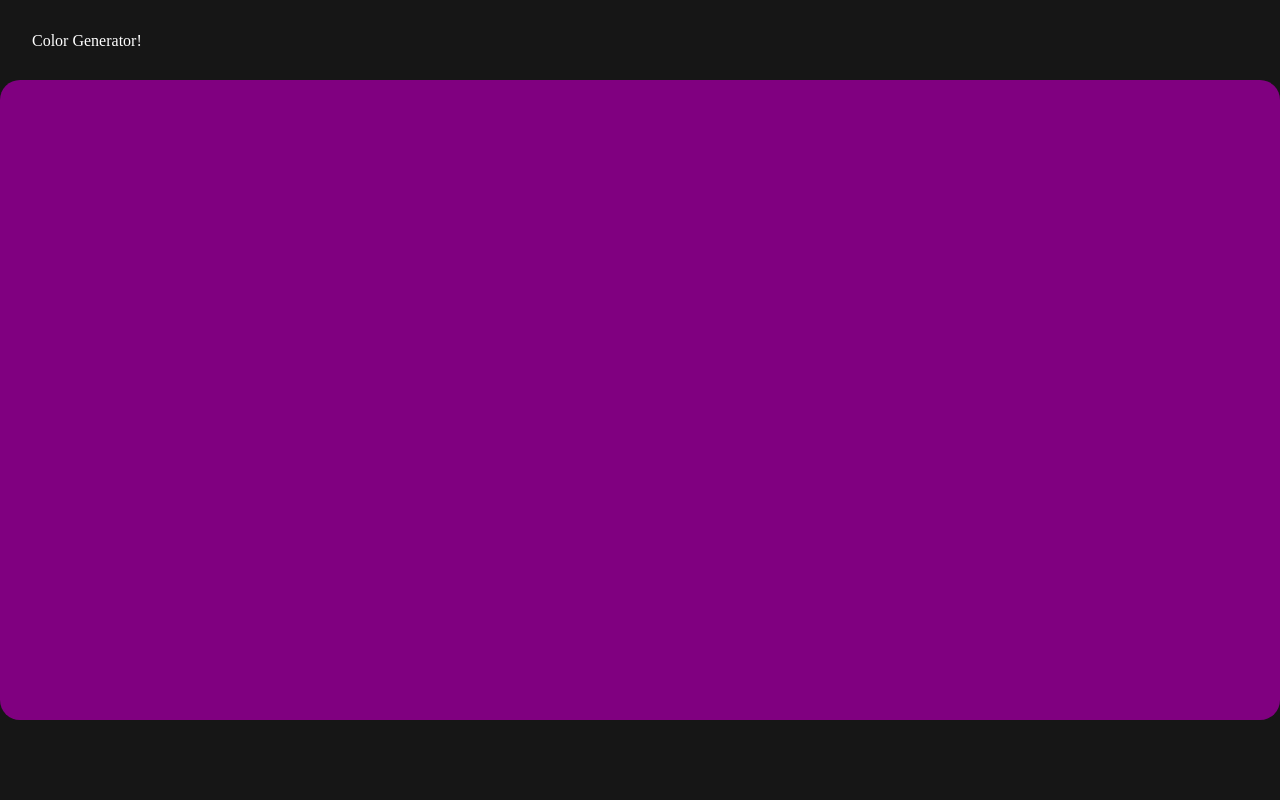
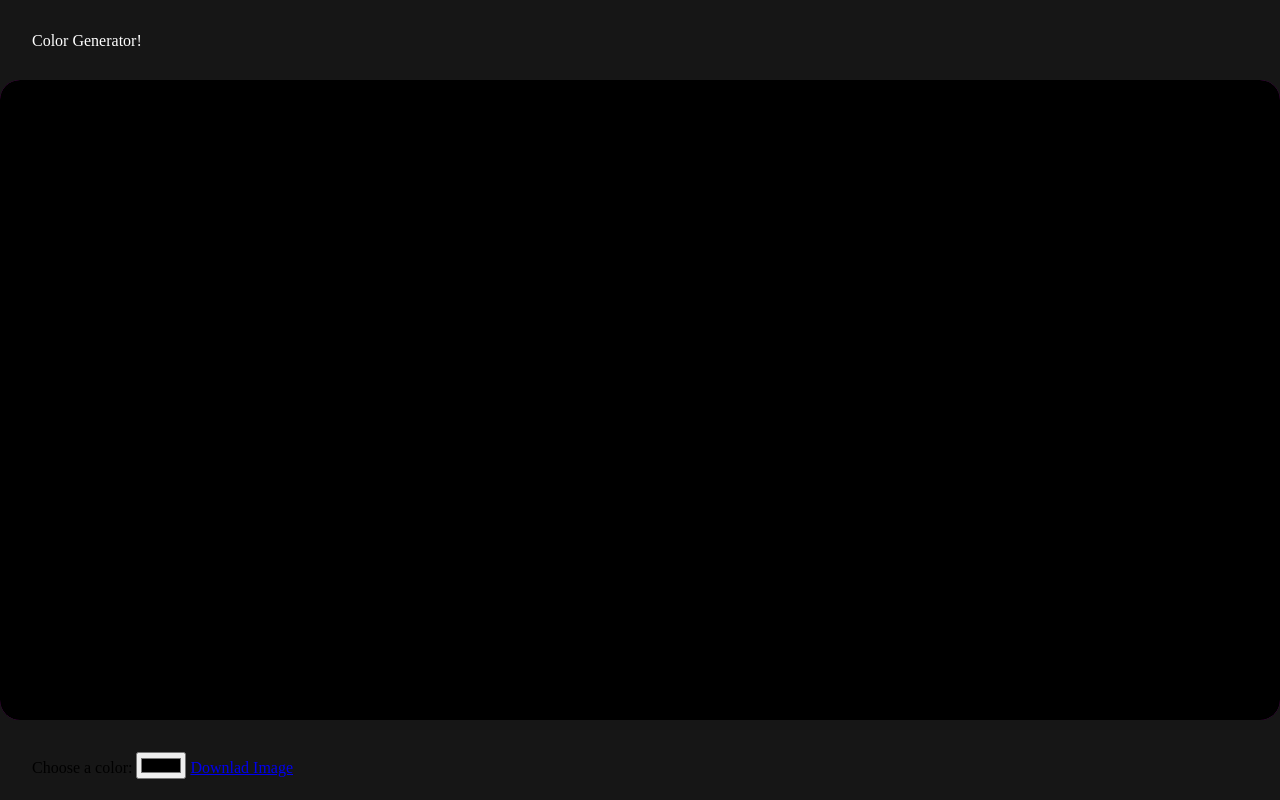
Before and after one commit to capturetheworld/UIUXPractice, a website: page colorgenerator/index.html in a window 1280 px wide. Drawn offline with Linux system fonts and the light colour scheme.

Commit message:
19201080

```diff
--- a/colorgenerator/index.html
+++ b/colorgenerator/index.html
@@ -12,14 +12,13 @@
             Color Generator!
         </div>
         <div class="content2">
-            <canvas id="color-generation">
-
-            </canvas>
+            <canvas id="color-generation"></canvas>
         </div>
-        <div class="content3">
+        <div class="content3" id="toAdd">
+            Choose a color: <input type="color" id="picker" name="head" value="#000000">
         </div>
 
     </div>
-
+    <script src="./main.js"></script>
 </body>
 </html>
--- /dev/null
+++ b/colorgenerator/main.js
@@ -0,0 +1,21 @@
+let cnvs = document.getElementById('color-generation');
+cnvs.width = 1920;
+cnvs.height = 1080;
+let ctx = cnvs.getContext("2d");
+ctx.beginPath();
+ctx.fillRect(0,0,1920,1080);
+ctx.stroke();
+ctx.fillRect='green';
+
+let cnt3 = document.getElementById("toAdd");
+const img    = cnvs.toDataURL('image/png');
+// console.log(typeof(c);
+
+console.log(cnt3);
+
+let btn = document.createElement("a");
+btn.classList.add("button");
+btn.href = img;
+btn.download = "google.png";
+btn.text = "Downlad Image";
+cnt3.appendChild(btn);
```
